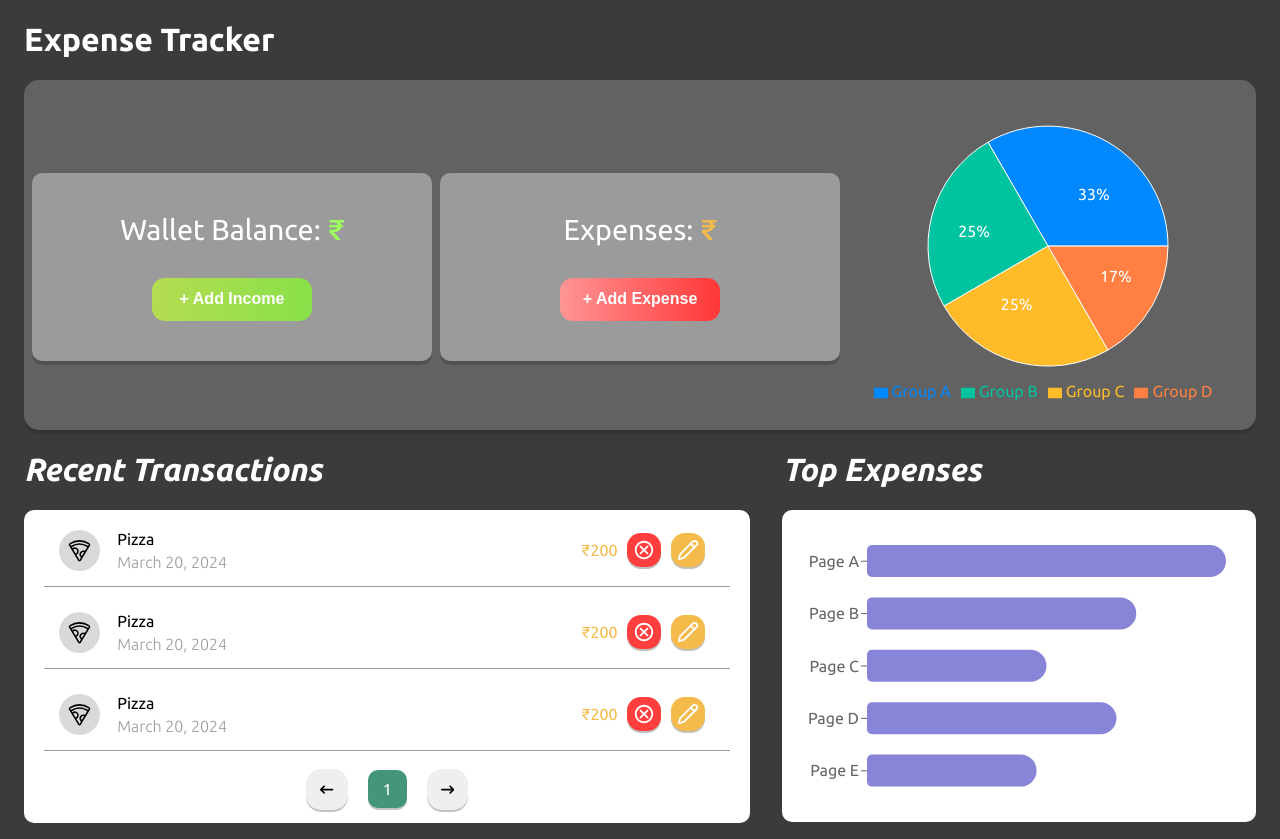
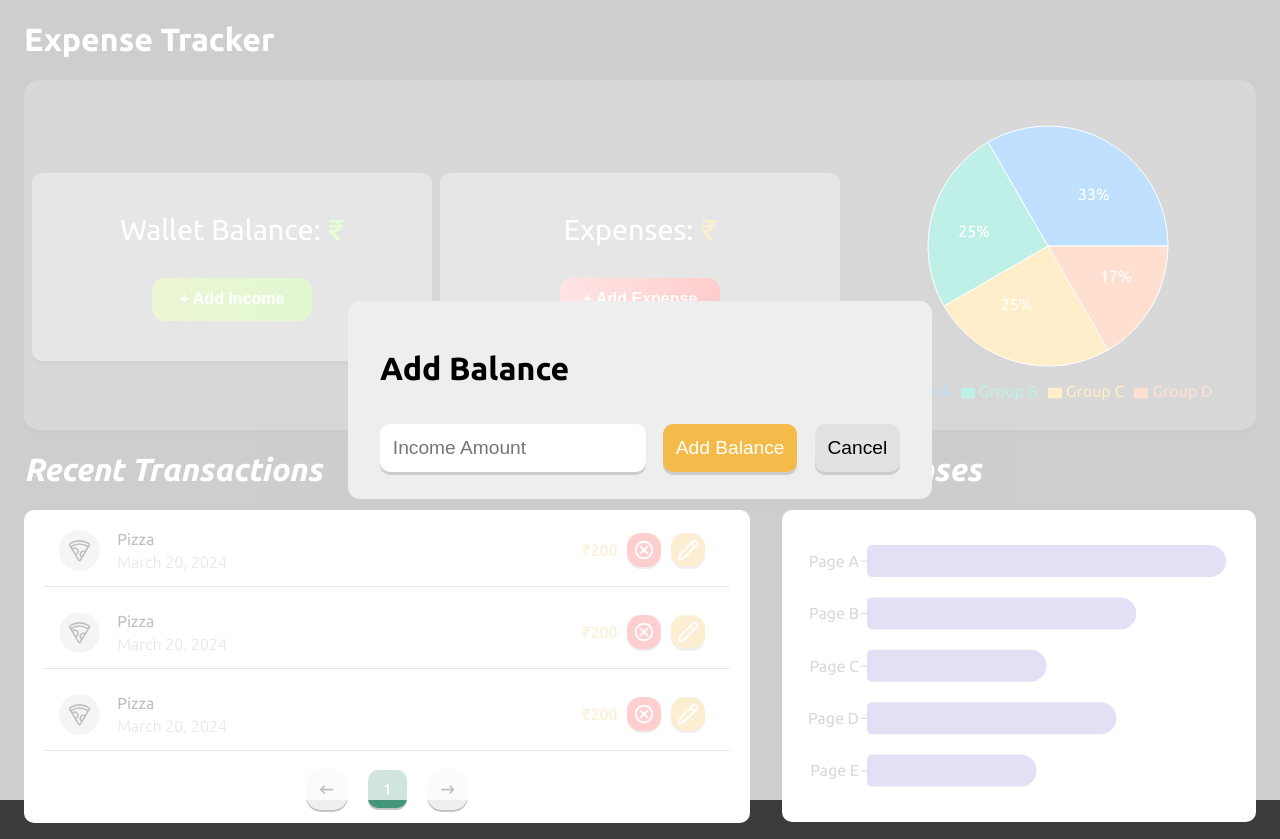
Before and after one commit to abhishekpatil4/Expense-tracker, a React (Vite) app: page / in a window 1280 px wide. Built offline with nearby package versions, Linux system fonts and the light colour scheme.

Commit message:
feat: add add balance form

```diff
--- a/src/components/amountCard/AmountCard.jsx
+++ b/src/components/amountCard/AmountCard.jsx
@@ -1,6 +1,9 @@
 import "./styles.css"
 import { useState, useEffect } from "react"
+import ReactModal from "react-modal";
+
 export const AmountCard = ({ type }) => {
+    const [modelOpen, setModelOpen] = useState(true);
     const [amount, setAmount] = useState({
         currentBalance: 0,
         currentExpenses: 0
@@ -12,8 +15,57 @@ export const AmountCard = ({ type }) => {
         {
             type === "balance" ?
                 <div className="card-wrapper">
+                    <ReactModal isOpen={modelOpen} style={{
+                        content: {
+                            display: 'flex',
+                            justifyContent: 'center',
+                            flexDirection: 'column',
+                            margin: 'auto',
+                            maxWidth: '520px',
+                            maxHeight: '150px',
+                            backgroundColor:'#EEEEEE',
+                            borderRadius:'12px',
+                            border:'0px',
+                            padding:'1.5rem 2rem'
+                        }
+                    }}>
+                        <div style={{display:'flex', flexDirection:'column', gap:'1rem'}}>
+                            <h1>Add Balance</h1>
+                            <div style={{display:'flex', justifyContent:'space-between'}}>
+                                <input type="text" placeholder="Income Amount" style={{
+                                    borderRadius:'10px',
+                                    padding:'12px',
+                                    border:'0px',
+                                    boxShadow:'0px 3px #C1C1C1C1',
+                                    width:'15rem',
+                                    fontSize:'1.2rem',
+                                    padding:'0.8rem'
+                                }}/>
+                                <button style={{
+                                    backgroundColor: '#F4BB4A',
+                                    border:'0px',
+                                    borderRadius:'10px',
+                                    color:'white',
+                                    padding:'12px',
+                                    boxShadow:'0px 3px #C1C1C1C1',
+                                    fontSize:'1.2rem',
+                                    padding:'0.8rem'
+                                }}>Add Balance</button>
+                                <button style={{
+                                    backgroundColor: '#E2E2E2',
+                                    border:'0px',
+                                    borderRadius:'10px',
+                                    color:'black',
+                                    padding:'12px',
+                                    boxShadow:'0px 3px #C1C1C1C1',
+                                    fontSize:'1.2rem',
+                                    padding:'0.8rem'
+                                }} onClick={() => setModelOpen(false)}>Cancel</button>
+                            </div>
+                        </div>
+                    </ReactModal>
                     <div>Wallet Balance: <span style={{ fontWeight: 500, color: '#9DFF5B' }}>₹{amount && amount.currentBalance}</span></div>
-                    <button id="add-income">+ Add Income</button>
+                    <button id="add-income" onClick={() => setModelOpen(true)}>+ Add Income</button>
                 </div>
                 :
                 <div className="card-wrapper">
```
